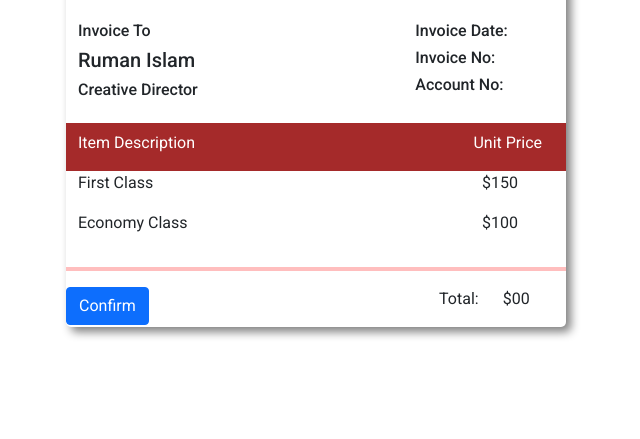
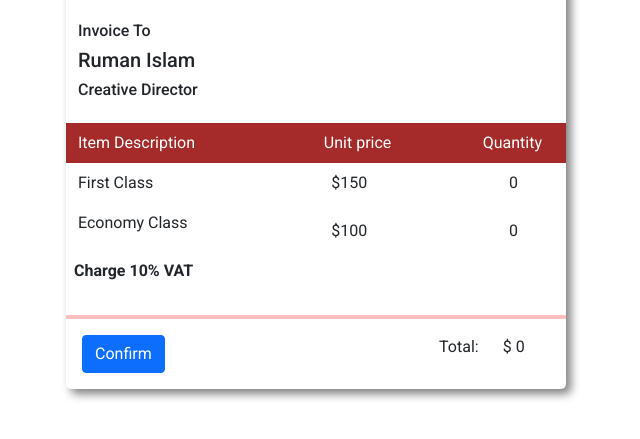
Before and after one commit to Ruman-Islam/Discover-Fly, a plain HTML site: page index.html in a window 1280 px wide. Both pictures are taken after a click on the button "Book Now". Shown: the part 117-556 px from the top of the page, without its empty margins (324-964 px from the left). Drawn offline with Linux system fonts and the light colour scheme.

Commit message:
invoce updated

```diff
--- a/app.js
+++ b/app.js
@@ -33,11 +33,24 @@ function priceCalculation() {
 
 // Booking button
 document.getElementById("confirm-btn").addEventListener('click', function() {
-    document.getElementById("total-area").style.display = "none";
-    document.getElementById("invoice-area").style.display = "block";
-    document.body.style.backgroundImage = "none";
+    invoice("first", "first", "none", "block");
+})
+document.getElementById("confirm-btn").addEventListener('click', function() {
+    invoice("economy", "economy", "none", "block");
+})
 
-})
+function invoice(ticket, invo, none, block) {
+    document.getElementById("total-area").style.display = none;
+    document.getElementById("invoice-area").style.display = block;
+    document.body.style.backgroundImage = none;
+    const totalPrice = document.getElementById("total").innerText;
+    const priceFloat = parseFloat(totalPrice);
+    document.getElementById("invo-total").innerText = priceFloat;
+    const firstTicketInput = document.getElementById(ticket + "-class");
+    const firstQuantity = parseFloat(firstTicketInput.value);
+    document.getElementById("invo-" + invo).innerText = firstQuantity;
+    return firstQuantity;
+}
 
 // Thank You
 
--- a/index.html
+++ b/index.html
@@ -36,11 +36,11 @@
                 <h3>Booking Flights</h3>
                 <div class="input-group">
                     <label for="">Flying From</label>
-                    <input class="inp-style" type="text" name="" class="form-control" placeholder="Dhake, Bangladesh">
+                    <input class="inp-style form-control" type="text" name="" placeholder="Dhake, Bangladesh">
                 </div>
                 <div class="input-group">
                     <label for="">Flying To</label>
-                    <input class="inp-style" type="text" name="" cla placeholder="New York, United States">
+                    <input class="inp-style form-control" type="text" name="" placeholder="New York, United States">
                 </div>
                 <div class="inputs">
                     <div class="input-group">
@@ -114,7 +114,8 @@
 
             <div class="booking-content">
                 <h1>discover <br> around the world</h1>
-                <p style="font-weight: 700;">Lorem ipsum dolor sit amet consectetur adipisicingelit. Provident voluptatibus quam fuga laborumalias veniam libero autem quasi maxime ullam vero nama imi dolor, architecto ab facilis eaque deserunt nobise voluptatibus quam</p>
+                <p style="font-weight: 700;">Lorem ipsum dolor sit amet consectetur adipisicingelit. Provident voluptatibus quam fuga laborumalias veniam libero autem quasi maxime ullam vero nama imi dolor, architecto ab facilis eaque deserunt nobise voluptatibus quam
+                </p>
             </div>
         </main>
     </div>
@@ -135,47 +136,57 @@
                     <h5>Ruman Islam</h5>
                     <h6>Creative Director</h6>
                 </div>
-                <div class="col-md-4">
-                    <h6>Invoice Date:</h6>
-                    <h6>Invoice No:</h6>
-                    <h6>Account No:</h6>
-                </div>
+                <div class="col-md-4"></div>
             </div>
-            <div class="row mt-3" style="background-color: brown;">
-                <div class="col-md-6 ps-4">
+            <div class="row mt-3" style="background-color: brown; height: 40px;">
+                <div class="col-md-4 ps-4">
                     <p class="mt-2" style="color: white;">Item Description</p>
                 </div>
+                <div class="col-md-4">
+                    <p class="text-end mt-2" style="color: white;">Unit price</p>
+                </div>
 
-                <div class="col-md-6 ps-5">
-                    <p class="mt-2 text-end me-4 ps-5" style="color: white;">Unit Price</p>
+                <div class="col-md-4 ps-5">
+                    <p class="mt-2 text-end me-4 ps-4" style="color: white;">Quantity</p>
                 </div>
             </div>
             <div class="row">
-                <div class="col-md-6 ps-4">
-                    <p>First Class</p>
+                <div class="col-md-4 ps-4">
+                    <p class="mt-2">First Class</p>
                 </div>
-                <div class="col-md-6 text-end">
-                    <p class="me-5">$150</p>
+                <div class="col-md-4">
+                    <p class="mt-2 text-end me-4 ps-4">$150</p>
+                </div>
+                <div class="col-md-4 text-end">
+                    <p class="me-5 mt-2"><span id="invo-first">0</span></p>
                 </div>
             </div>
             <div class="row">
-                <div class="col-md-6 ps-4">
+                <div class="col-md-4 ps-4">
                     <p>Economy Class</p>
                 </div>
-                <div class="col-md-6 text-end">
-                    <p class="me-5">$100</p>
+                <div class="col-md-4">
+                    <p class="mt-2 text-end me-4 ps-4">$100</p>
+                </div>
+                <div class="col-md-4 text-end">
+                    <p class="me-5 mt-2"><span id="invo-economy">0</span></p>
+                </div>
+            </div>
+            <div class="row">
+                <div class="col-md-12">
+                    <p class="ms-2" style="font-weight: 700;">Charge 10% VAT</p>
                 </div>
             </div>
             <hr style="color: red; border: 2px solid red;">
             <div class="row">
                 <div class="col-md-6">
-                    <button class="btn btn-primary">Confirm</button>
+                    <button class="btn btn-primary mb-3 ms-3">Confirm</button>
                 </div>
                 <div class="col-md-4">
                     <p class="text-end">Total:</p>
                 </div>
                 <div class="col-md-2">
-                    <p>$00</p>
+                    <p>$ <span id="invo-total">00</span></p>
                 </div>
             </div>
         </div>
--- a/style.css
+++ b/style.css
@@ -81,6 +81,7 @@ a.active {
 }
 
 .plus-minus-btn button {
+    margin-top: 15px;
     font-size: 8px;
     cursor: pointer;
     text-align: center;
```
